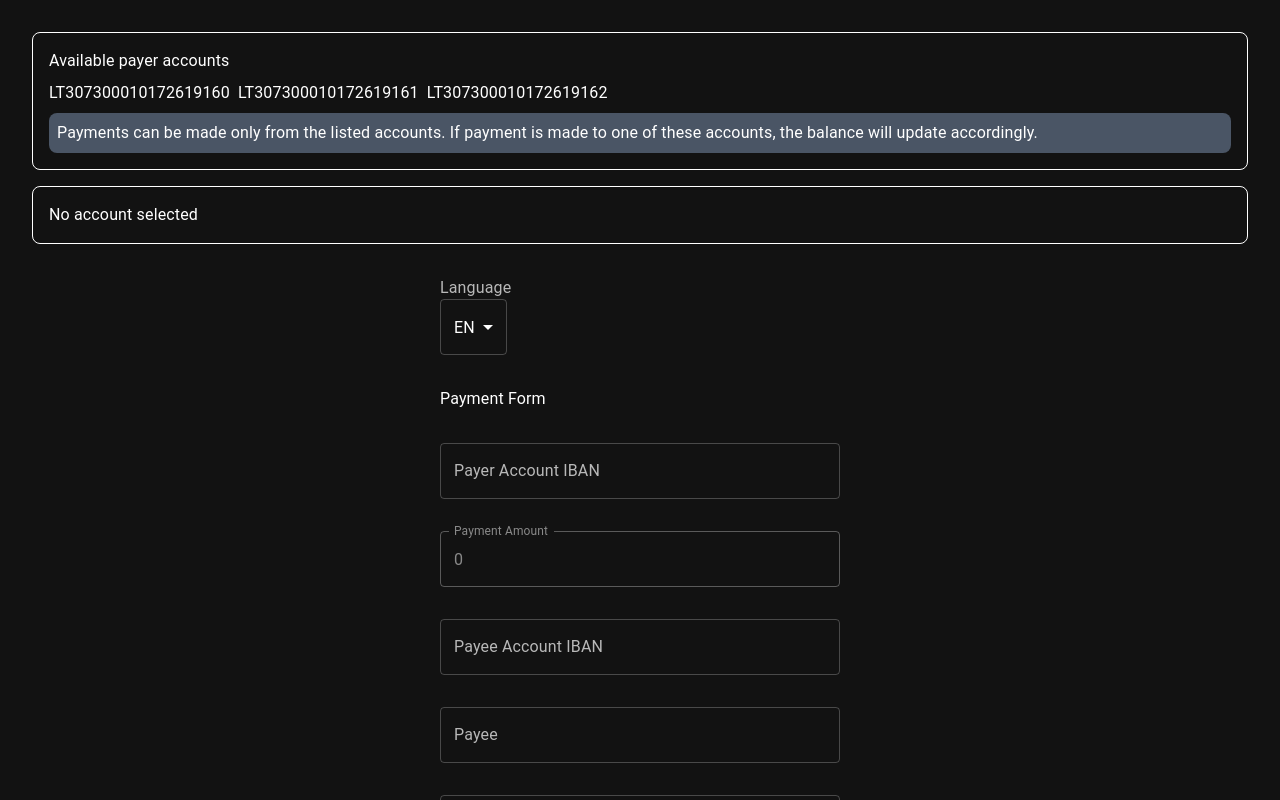
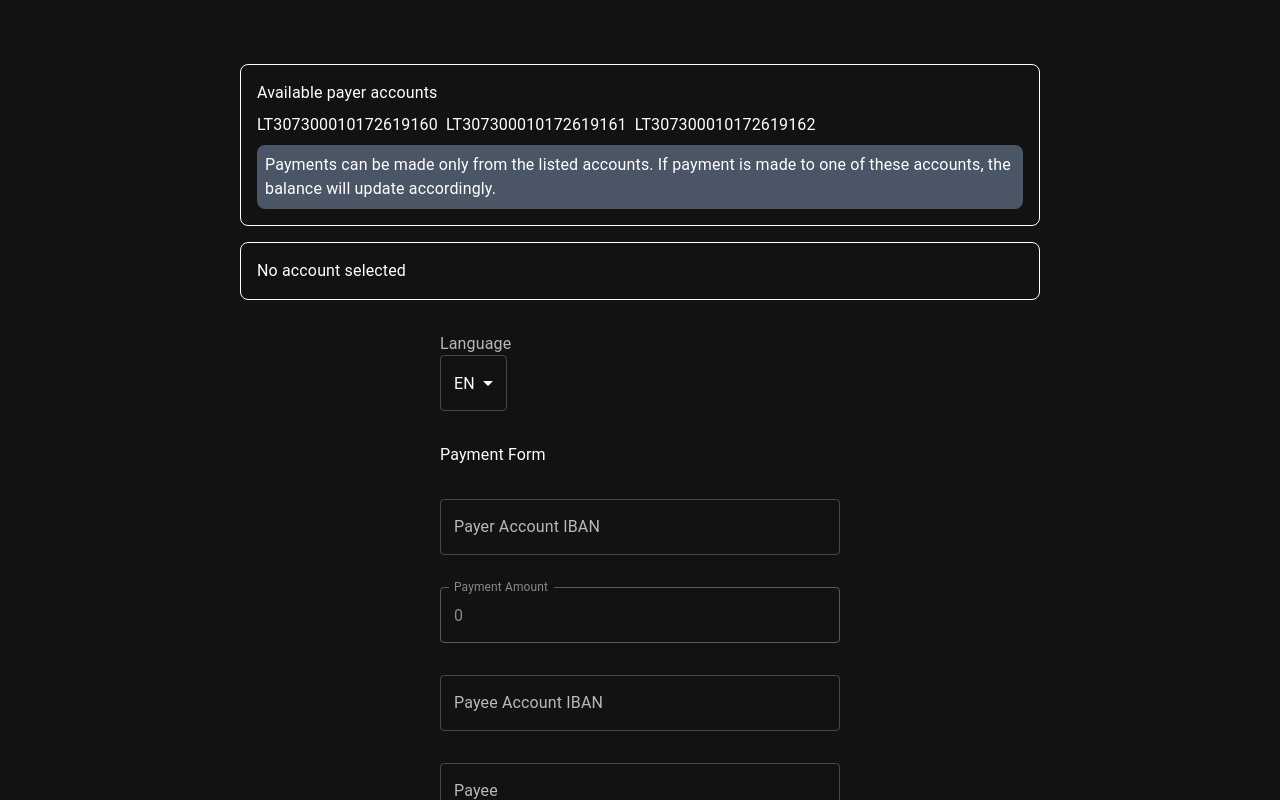
Before and after one commit to IgnasKav/baltic-amadeus-task, a React (Vite) app: page / in a window 1280 px wide. Shown: the top 800 px of the page. Built offline with nearby package versions, Linux system fonts and the light colour scheme.

Commit message:
fix styles

```diff
--- a/src/App.tsx
+++ b/src/App.tsx
@@ -20,9 +20,11 @@ const App = () => {
         <QueryClientProvider client={new QueryClient()}>
           <ThemeProvider theme={darkTheme}>
             <CssBaseline />
-            <AccountHelper />
-            <CurrentAccountInfo />
-            <div className="mt-8 flex items-center justify-center">
+            <div className="mt-8 flex flex-col gap-8 items-center justify-center">
+              <div className="max-w-[800px]">
+                <AccountHelper />
+                <CurrentAccountInfo />
+              </div>
               <PaymentForm />
             </div>
           </ThemeProvider>
```
